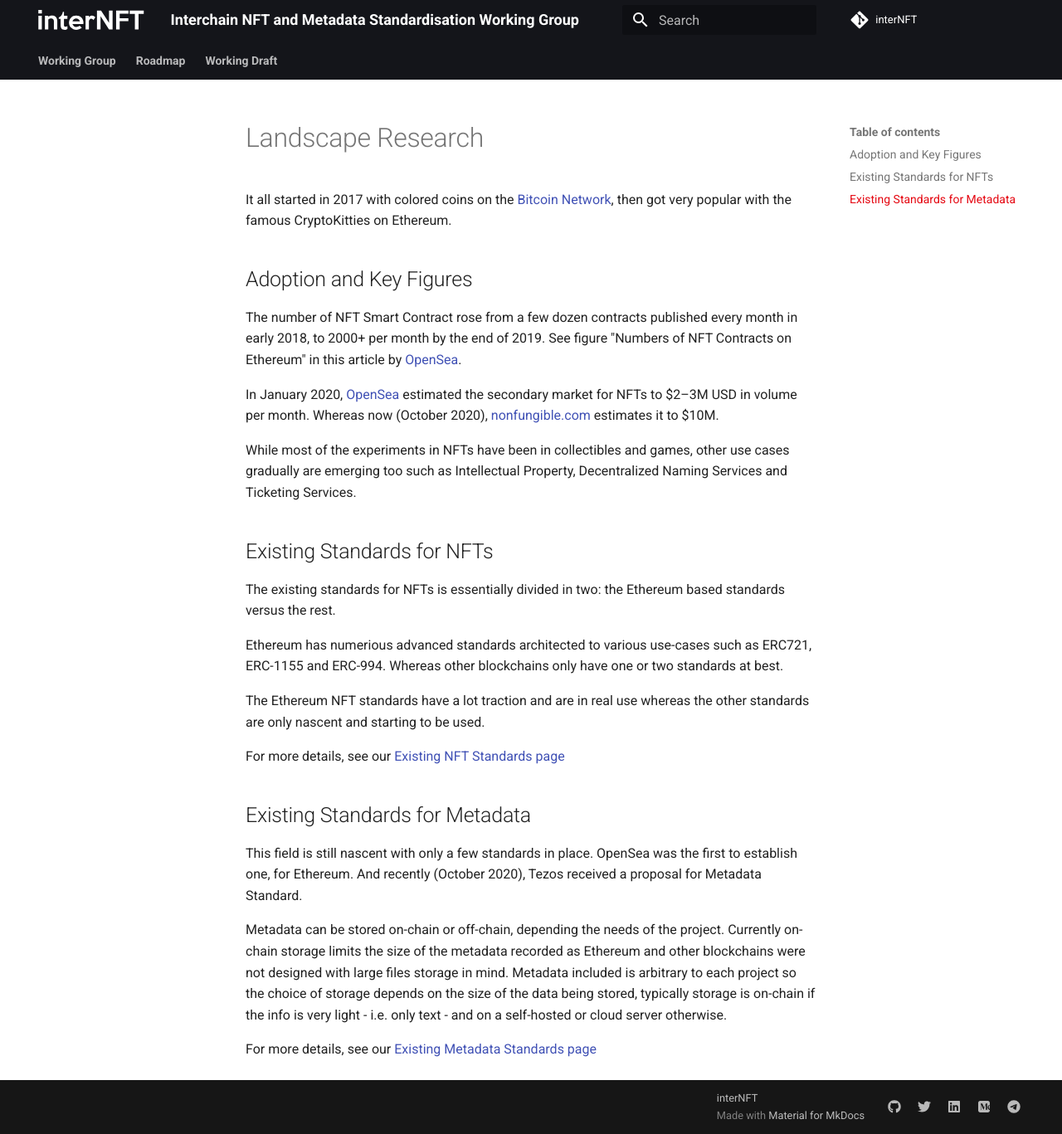
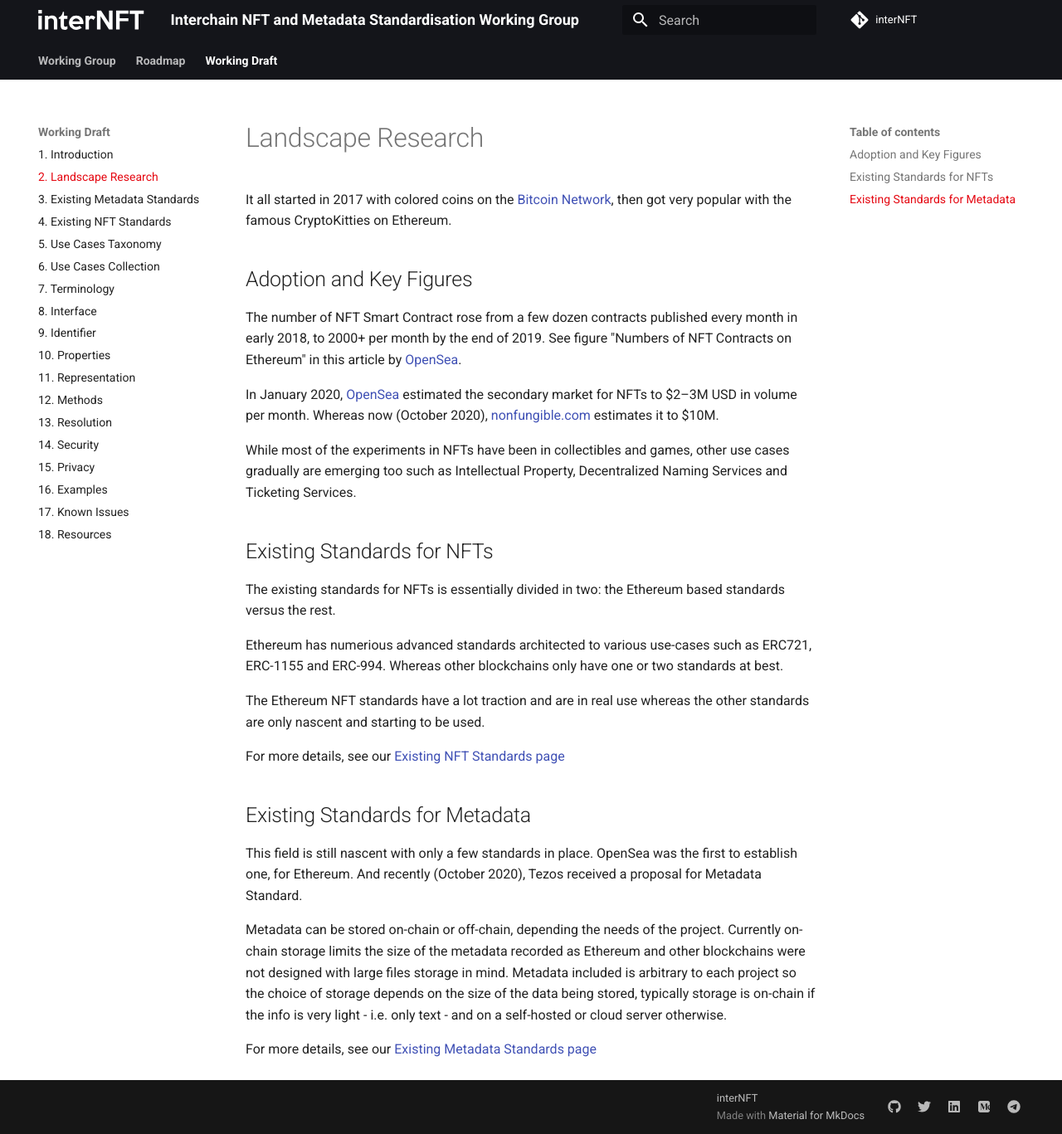
Before and after one commit to interNFT/documentation, an MkDocs documentation site: the page built from markdowns/workingDraft/landscapeResearch.md, in a window 1280 px wide and 1367 px high. Shown: the whole window at 83% size. Built offline with MkDocs 1.6.1 and Material for MkDocs 9.7.7, drawn with Linux system fonts in a browser that asks for light colours.

Commit message:
Add Page: Landscape Research

```diff
--- a/mkdocs.yml
+++ b/mkdocs.yml
@@ -110,22 +110,23 @@
       - Milestones: roadmap/milestones.md
   - Working Draft:
       - 1. Introduction: workingDraft/introduction.md
-      - 2. Existing Metadata Standards: workingDraft/existingMetadataStandards.md
-      - 3. Existing NFT Standards: workingDraft/existingNFTStandards.md
-      - 4. Use Cases Taxonomy: workingDraft/useCases.md
-      - 5. Use Cases Collection: workingDraft/useCasesCollected.md
-      - 6. Terminology: workingDraft/terminology.md
-      - 7. Interface: workingDraft/interface.md
-      - 8. Identifier: workingDraft/identifier.md
-      - 9. Properties: workingDraft/properties.md
-      - 10. Representation: workingDraft/representation.md
-      - 11. Methods: workingDraft/methods.md
-      - 12. Resolution: workingDraft/resolution.md
-      - 13. Security: workingDraft/security.md
-      - 14. Privacy: workingDraft/privacy.md
-      - 15. Examples: workingDraft/examples.md
-      - 16. Known Issues: workingDraft/knownIssues.md
-      - 17. Resources: workingDraft/resources.md
+      - 2. Landscape Research: workingDraft/landscapeResearch.md
+      - 3. Existing Metadata Standards: workingDraft/existingMetadataStandards.md
+      - 4. Existing NFT Standards: workingDraft/existingNFTStandards.md
+      - 5. Use Cases Taxonomy: workingDraft/useCases.md
+      - 6. Use Cases Collection: workingDraft/useCasesCollected.md
+      - 7. Terminology: workingDraft/terminology.md
+      - 8. Interface: workingDraft/interface.md
+      - 9. Identifier: workingDraft/identifier.md
+      - 10. Properties: workingDraft/properties.md
+      - 11. Representation: workingDraft/representation.md
+      - 12. Methods: workingDraft/methods.md
+      - 13. Resolution: workingDraft/resolution.md
+      - 14. Security: workingDraft/security.md
+      - 15. Privacy: workingDraft/privacy.md
+      - 16. Examples: workingDraft/examples.md
+      - 17. Known Issues: workingDraft/knownIssues.md
+      - 18. Resources: workingDraft/resources.md
 
 extra_css:
   - assets/stylesheets/extra.css
```
